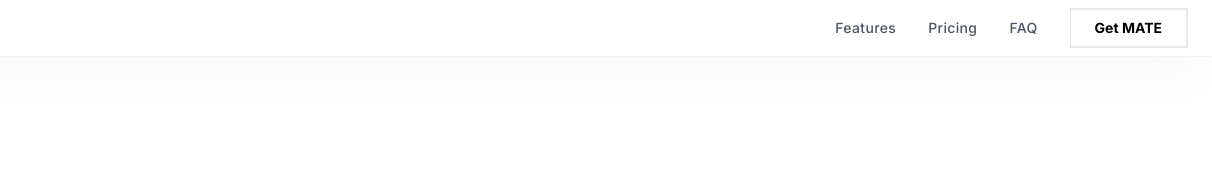
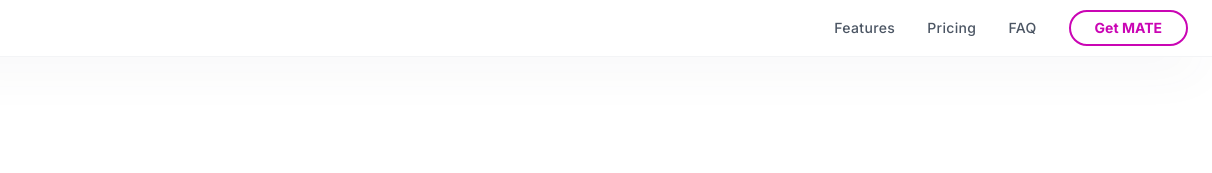
Before and after one commit to apalevich/apalevich.com, an Astro site in the folder astro/: page /mate in a window 1280 px wide. Shown: the top 173 px of the page, 68-1280 px from the left. Built offline with nearby package versions, Linux system fonts and the light colour scheme; Astro itself is replaced by a stand-in of ours.

Commit message:
FIx button

```diff
--- a/astro/src/components/Header.astro
+++ b/astro/src/components/Header.astro
@@ -36,9 +36,9 @@ const {icon: Logo} = Astro.props;
                         </ul>
                     </div>
 
-                    <div class="w-full space-y-2 border-primary/10 dark:border-gray-800 border-2 sm:flex-row lg:space-y-0 md:w-max mx-auto lg:mx-0 lg:border-l">
-                        <button class="relative mx-auto flex h-9 ml-auto items-center justify-center sm:px-6 before:absolute before:inset-0 before:rounded-full focus:before:bg-primary/10 dark:focus:before:bg-primaryLight/10 before:transition before:duration-300 hover:before:scale-105 active:duration-75 active:before:scale-95" data-modal-show>
-                            <span class="relative text-sm font-semibold text-primary dark:text-white">Get MATE</span>
+                    <div class="space-y-2 sm:flex-row lg:space-y-0 md:w-max mx-auto lg:mx-0">
+                        <button class="w-full  border-gradient2 dark:border-gray-800 border-2 rounded-full relative mx-auto flex h-9 ml-auto items-center justify-center sm:px-6 before:absolute before:inset-0 focus:before:bg-primary/10 dark:focus:before:bg-primaryLight/10 before:transition before:duration-300 hover:before:scale-105 active:duration-75 active:before:scale-95" data-modal-show>
+                            <span class="relative text-sm font-semibold text-gradient2 dark:text-white">Get MATE</span>
                         </button>
                     </div>
                 </div>
```
